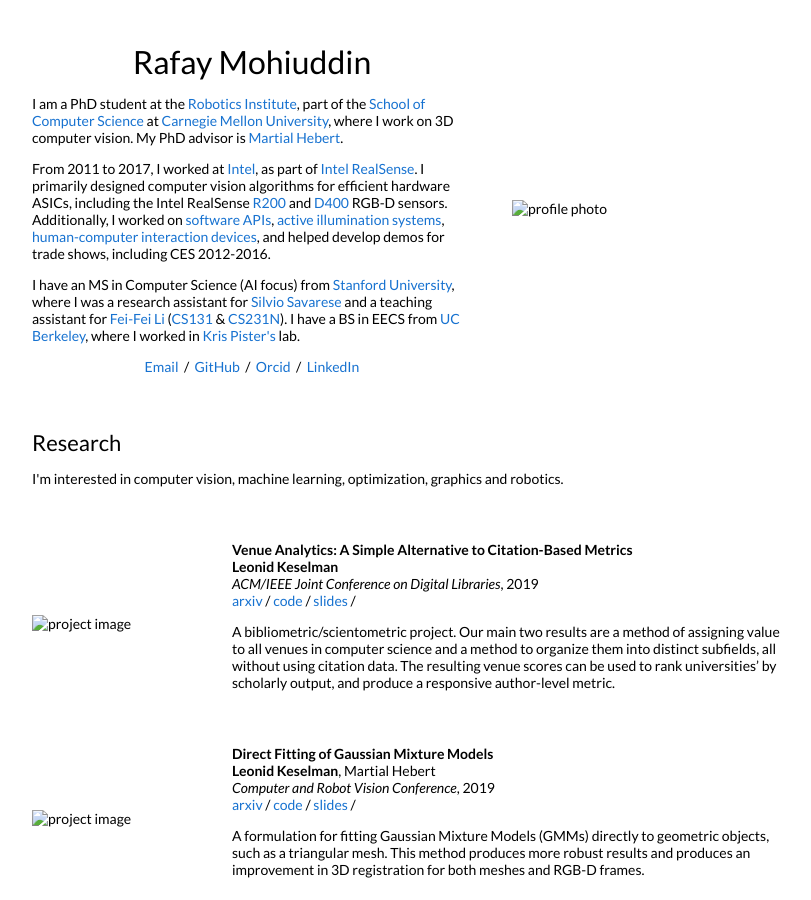
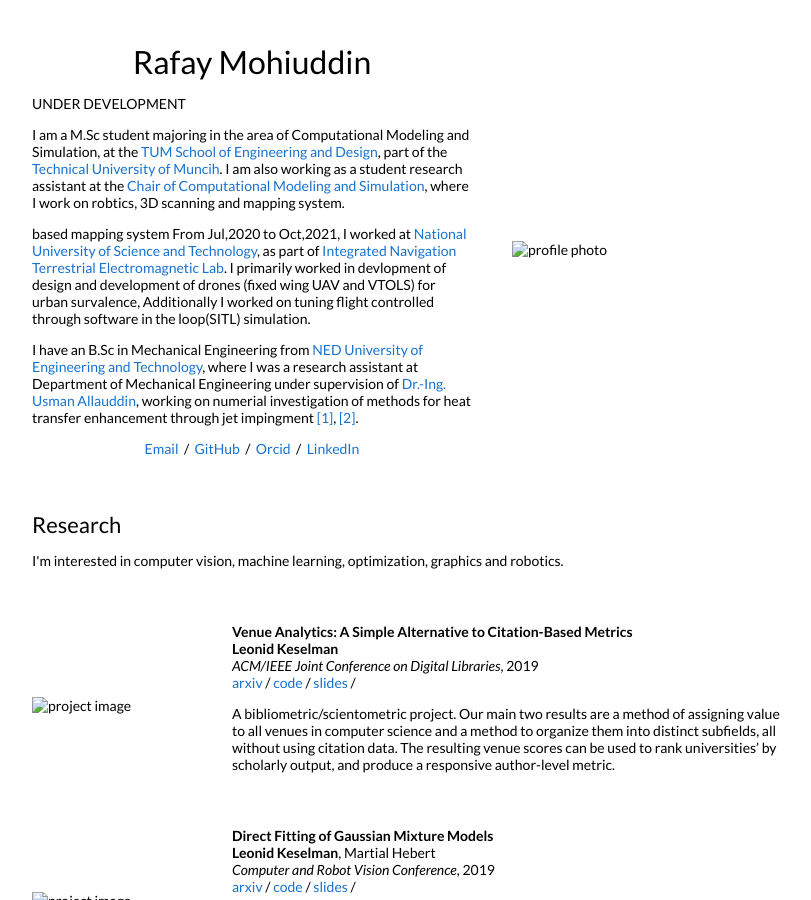
Before and after one commit to rafaymhddn/rafaymhddn.github.io, a Jekyll site: the page built from _posts/2019-06-02-venue.markdown, in a window 1280 px wide and 900 px high. Shown: the whole window, without its empty margins (228-1039 px from the left). Built offline with Jekyll 4.4.1, drawn with Linux system fonts in a browser that asks for light colours.

Commit message:
intro added

```diff
--- a/_layouts/default.html
+++ b/_layouts/default.html
@@ -27,13 +27,14 @@
               <h1>
                 Rafay Mohiuddin
               </h1>
-              <p>I am a PhD student at the <a href="https://www.ri.cmu.edu/">Robotics Institute</a>, part of the <a href="https://www.scs.cmu.edu/">School of Computer Science</a> at <a href="https://www.cmu.edu/">Carnegie Mellon University</a>, where I work on 3D computer vision. My PhD advisor is <a href="http://www.cs.cmu.edu/~hebert/">Martial Hebert</a>.
+              <p>UNDER DEVELOPMENT
+              <p>I am a M.Sc student majoring in the area of Computational Modeling and Simulation, at the <a href="https://www.ed.tum.de/en/ed/home-1/">TUM School of Engineering and Design</a>, part of the <a href="https://www.tum.de/en/">Technical University of Muncih</a>. I am also working as a student research assistant at the <a href="https://www.cee.ed.tum.de/cms/home/">Chair of Computational Modeling and Simulation</a>, where I work on robtics, 3D scanning and mapping system.
+              </p>
+              <p>based mapping system
+                From Jul,2020 to Oct,2021, I worked at <a href="https://nust.edu.pk/">National University of Science and Technology</a>, as part of <a href="https://nust.edu.pk/">Integrated Navigation Terrestrial Electromagnetic Lab</a>. I primarily worked in devlopment of design and development of drones (fixed wing UAV and VTOLS) for urban survalence, Additionally I worked on tuning flight controlled through software in the loop(SITL) simulation.
               </p>
               <p>
-                From 2011 to 2017, I worked at <a href="https://www.intel.com">Intel</a>, as part of <a href="https://www.intelrealsense.com/">Intel RealSense</a>. I primarily designed computer vision algorithms for efficient hardware ASICs, including the Intel RealSense <a href="https://software.intel.com/en-us/articles/realsense-r200-camera">R200</a> and <a href="https://software.intel.com/en-us/realsense/d400">D400</a> RGB-D sensors. Additionally, I worked on <a href="https://github.com/IntelRealSense/librealsense">software APIs</a>, <a href="https://patents.google.com/patent/US9992474B2">active illumination systems</a>, <a href="https://patents.google.com/patent/US9304597">human-computer interaction devices</a>, and helped develop demos for trade shows, including CES 2012-2016.
-              </p>
-              <p>
-                I have an MS in Computer Science (AI focus) from <a href="http://cs.stanford.edu">Stanford University</a>, where I was a research assistant for <a href="http://svl.stanford.edu/">Silvio Savarese</a> and a teaching assistant for <a href="http://svl.stanford.edu/">Fei-Fei Li</a> (<a href="http://vision.stanford.edu/teaching/cs131_fall1617/">CS131</a> & <a href="http://cs231n.stanford.edu/2017/">CS231N</a>). I have a BS in EECS from <a href="http://www.eecs.berkeley.edu/">UC Berkeley</a>, where I worked in <a href="https://people.eecs.berkeley.edu/~pister/">Kris Pister's</a> lab.
+                I have an B.Sc in Mechanical Engineering from <a href="https://www.neduet.edu.pk/">NED University of Engineering and Technology</a>, where I was a research assistant at Department of Mechanical Engineering under supervision of <a href="https://scholar.google.com/citations?user=jOthSmQAAAAJ&hl=en">Dr.-Ing. Usman Allauddin</a>, working on numerial investigation of methods for heat transfer enhancement through jet impingment <a href="https://doi.org/10.1002/htj.21986">[1]</a>, <a href="https://www.dl.begellhouse.com/references/4c8f5faa331b09ea,212bf76947bffc03,5aa059fb1b898ef8.html">[2]</a>.
               </p>
               <p style="text-align:center">
                 <a target="_blank" href="https://mailhide.io/e/B8TyS"> Email</a> &nbsp;/&nbsp;
@@ -43,7 +44,7 @@
               </p>
             </td>
             <td style="padding:2.5%;width:40%;max-width:40%">
-              <img style="width:100%;max-width:100%" alt="profile photo" src="dp2.jpeg">
+              <img style="width:100%;max-width:100%" alt="profile photo" src="dp2.jpg">
             </td>
           </tr>
         </table>
```
Also changed, not shown: images/dp2.jpg (renamed from images/dp2.jpeg), 1 other file.
